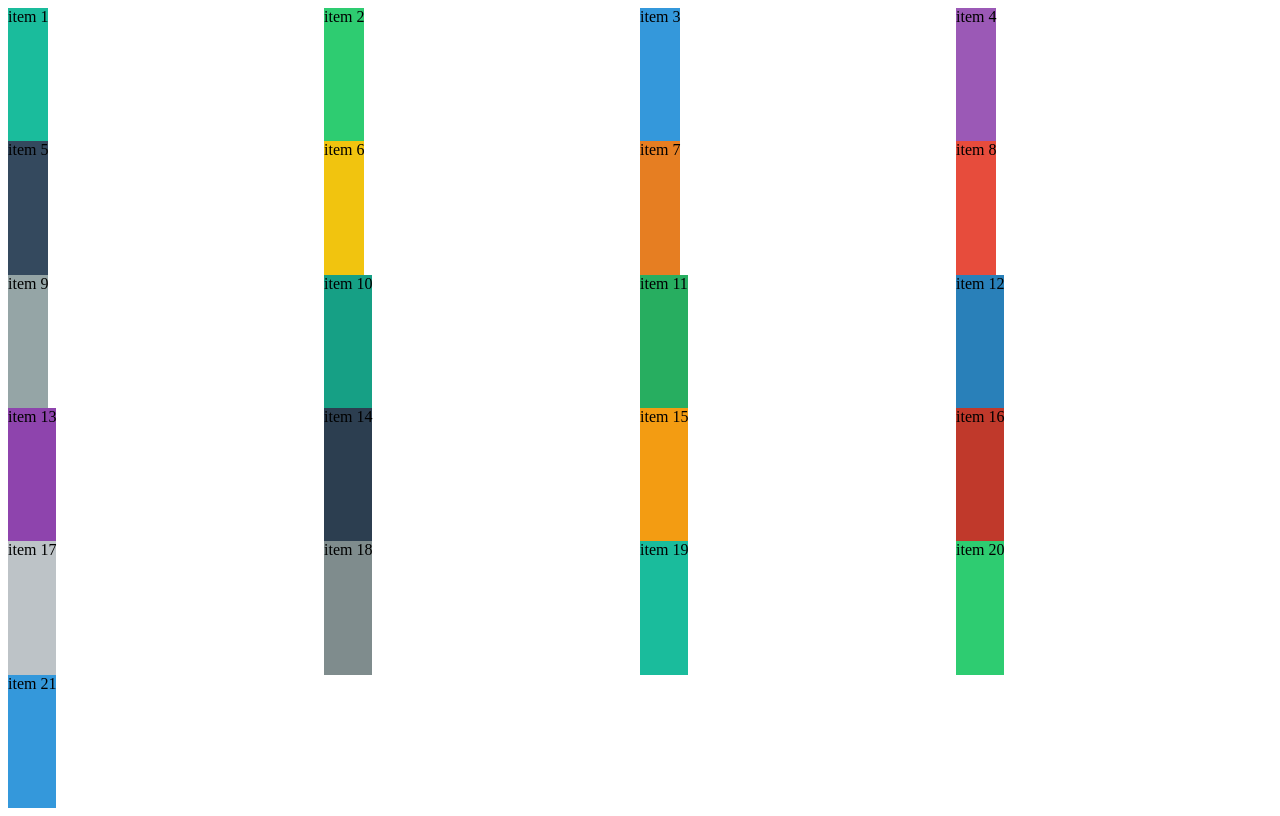
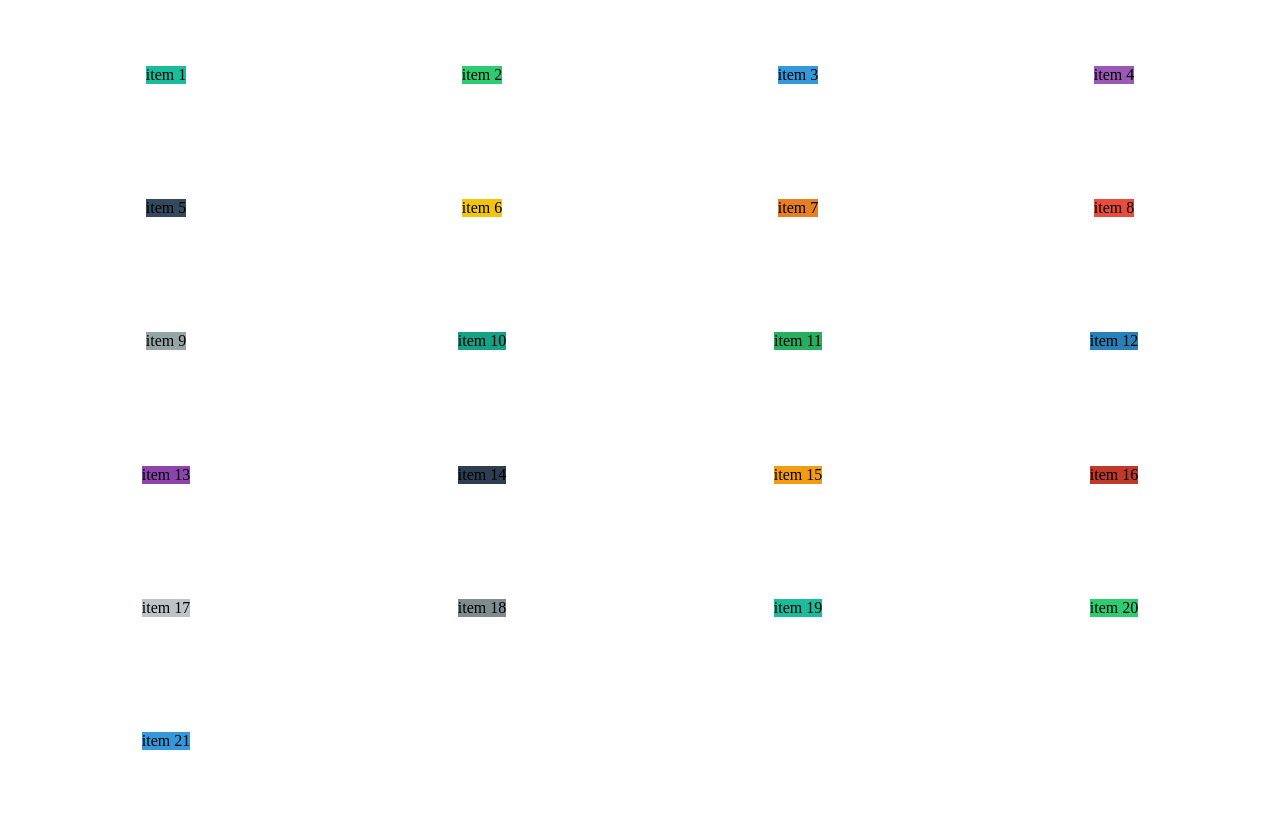
Before and after one commit to amsornet/css_grid, a plain HTML site: page index.html in a window 1280 px wide. Drawn offline with Linux system fonts and the light colour scheme.

Commit message:
align-items: center

```diff
--- a/main.css
+++ b/main.css
@@ -2,5 +2,6 @@
   display: grid;
   height: 100vh;
   grid-template-columns: repeat(4, 25%);
-  justify-items: start;
+  justify-items: center;
+  align-items: center;
 }
```
